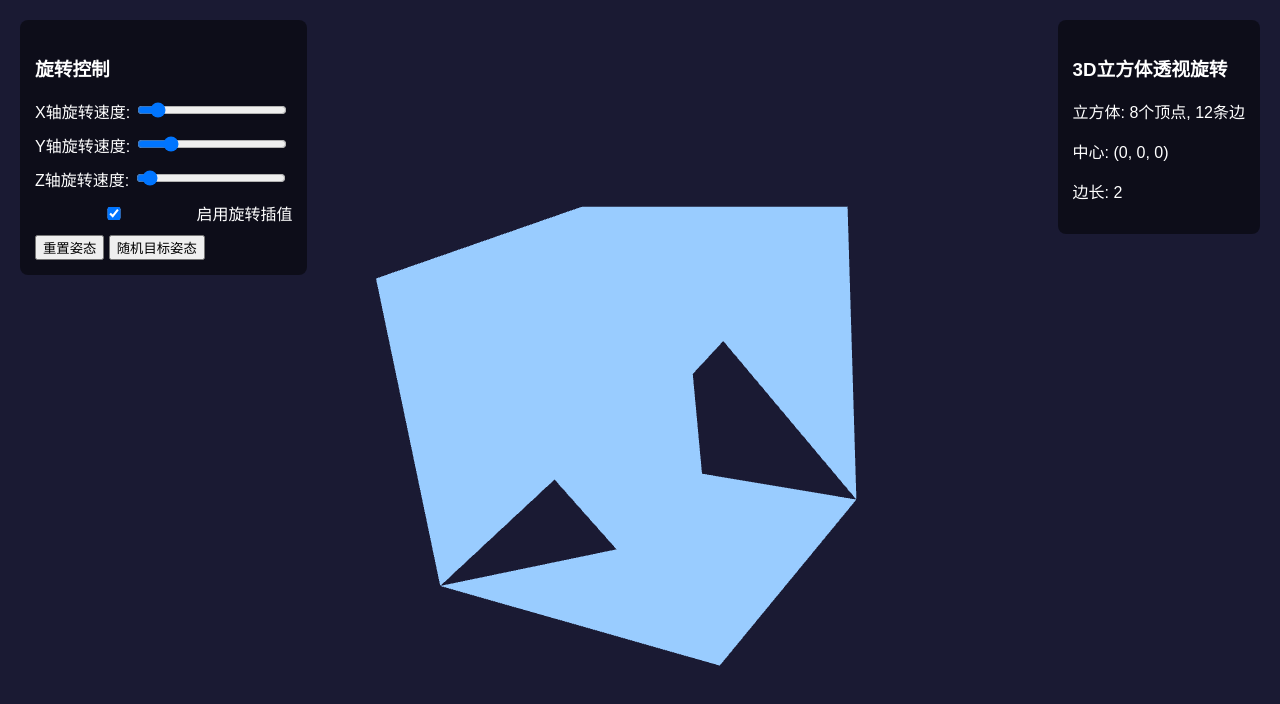
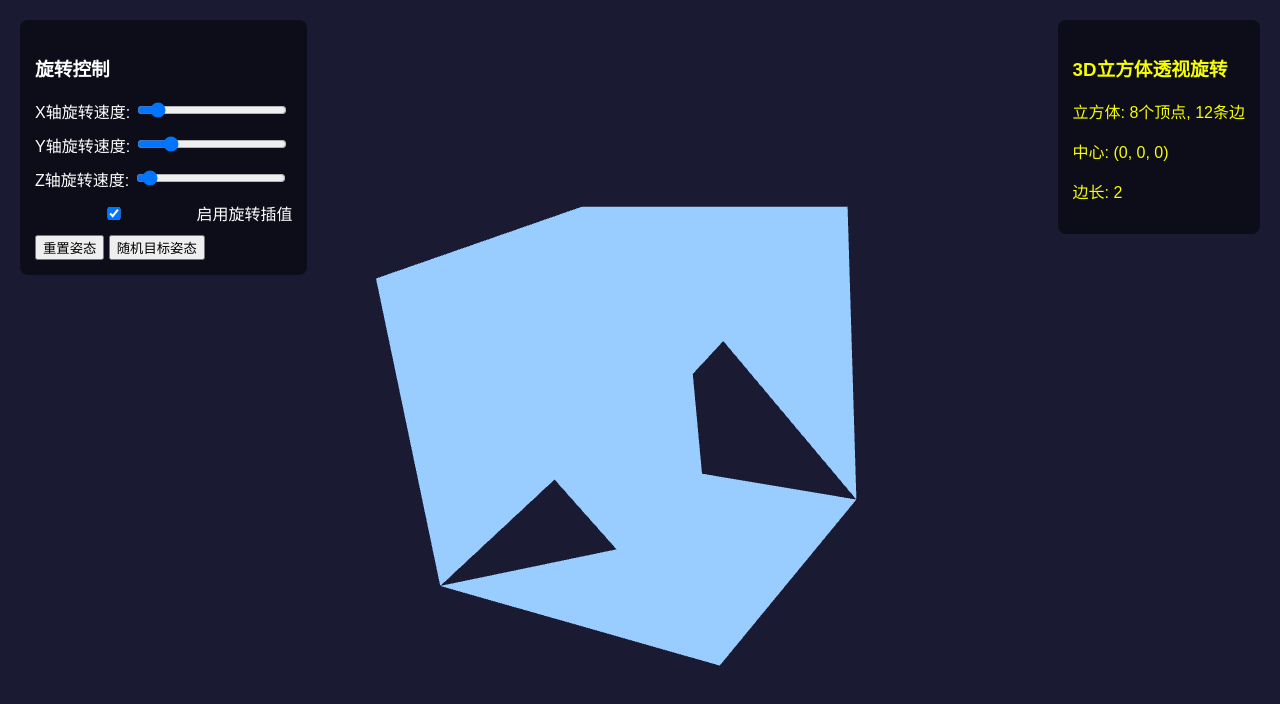
Before and after one commit to changze5/CGwork2026, a plain HTML site: page work22/index.html in a window 1280 px wide. Drawn offline with Linux system fonts and the light colour scheme.

```diff
--- a/work22/index.html
+++ b/work22/index.html
@@ -23,7 +23,7 @@
             position: absolute;
             top: 20px;
             right: 20px;
-            color: white;
+            color: rgb(246, 255, 0);
             font-family: Arial, sans-serif;
             background: rgba(0, 0, 0, 0.5);
             padding: 15px;
```
Also changed, not shown: 2 other files.
